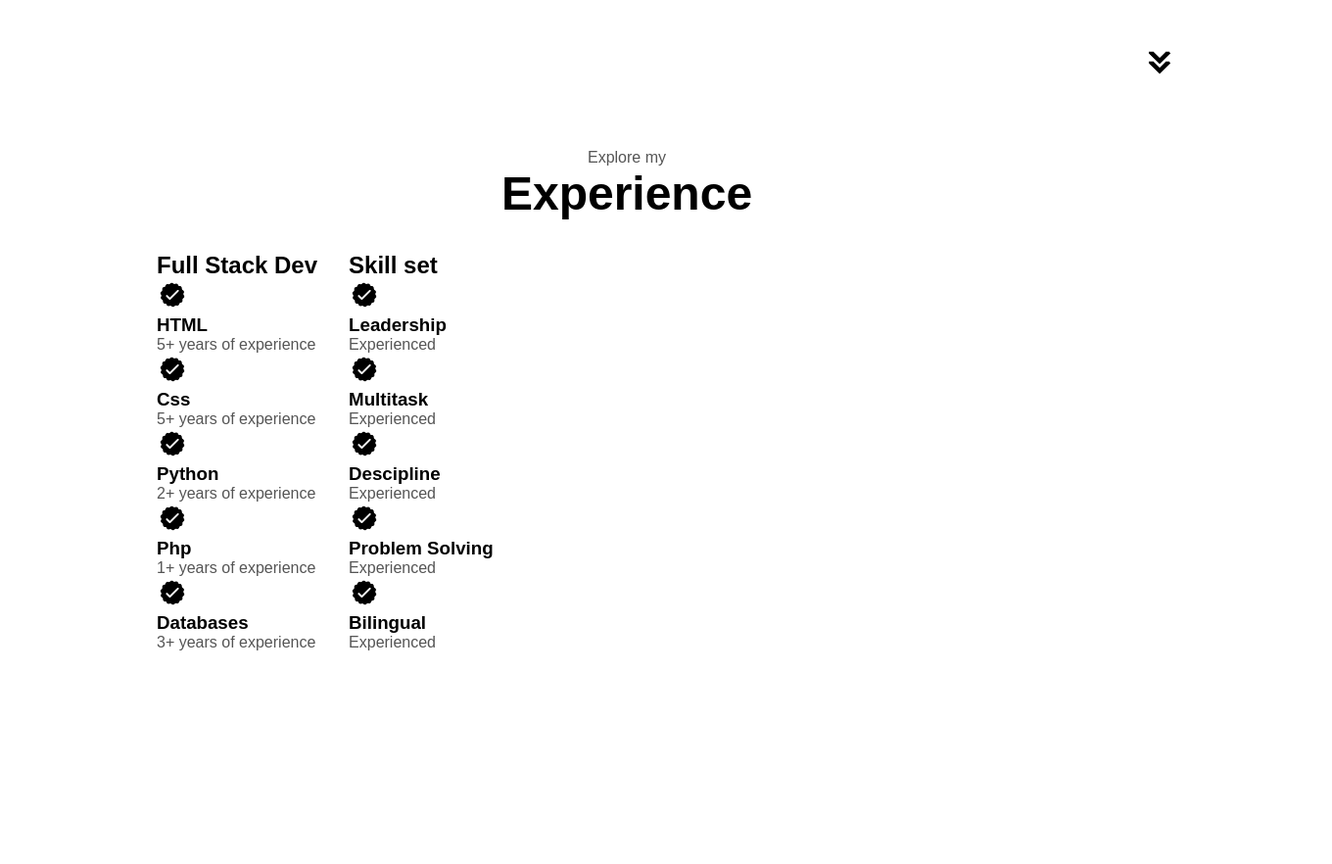
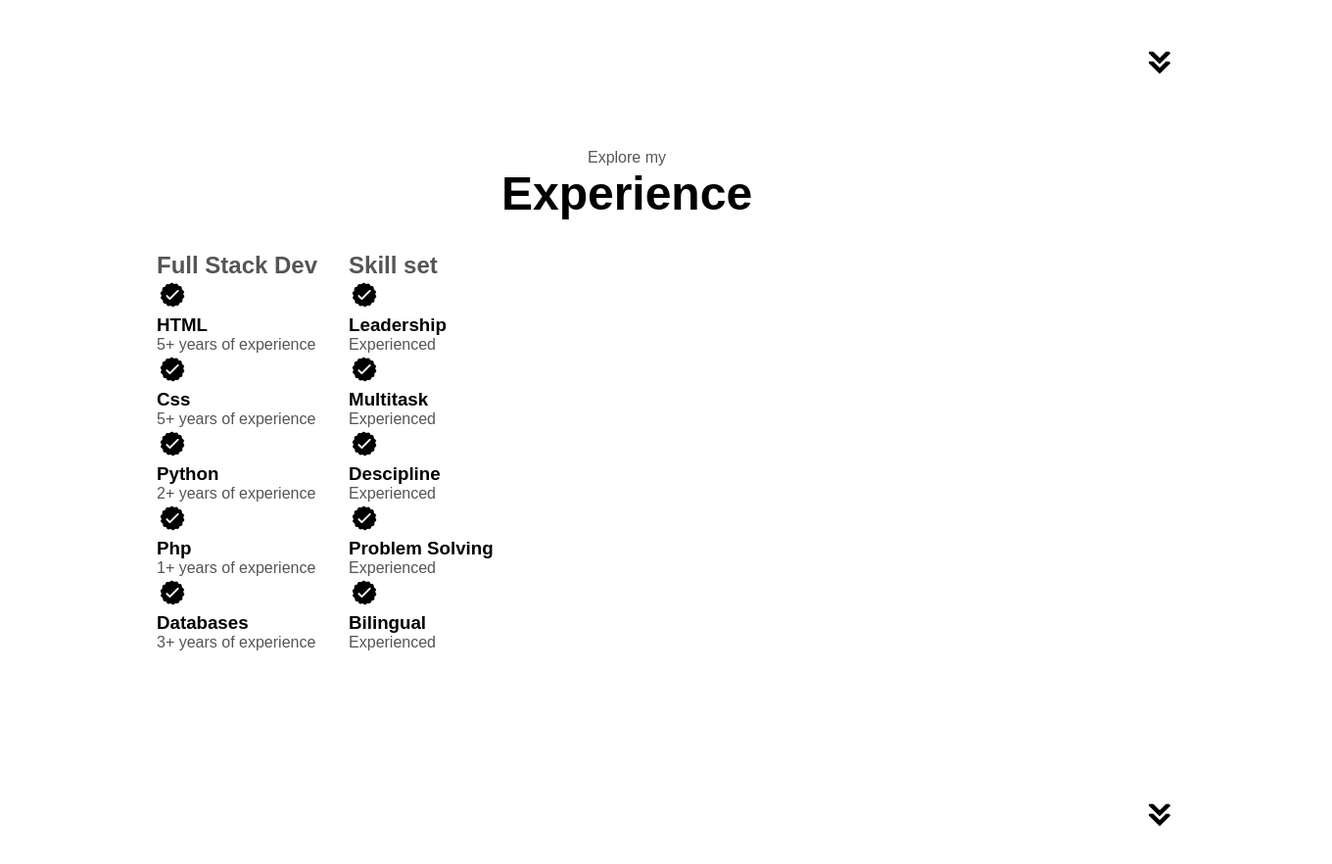
Before and after one commit to MinakataGeorge/html-css-js-portfolio, a plain HTML site: page index.html in a window 1280 px wide. Shown: the part 1440-2322 px from the top of the page at 98% size, 1360 px wide, since content can reach past the window. Drawn offline with Linux system fonts and the light colour scheme; a web font is replaced by a local one.

Commit message:
Update style.css

```diff
--- a/style.css
+++ b/style.css
@@ -302,3 +302,14 @@ section {
     width: 400px;
     margin: auto 0;
 }
+
+/* Experience */
+
+#experience {
+    position: relative;
+}
+
+.experience-sub-title {
+    color: rgb(85, 85, 85);
+
+}
```
